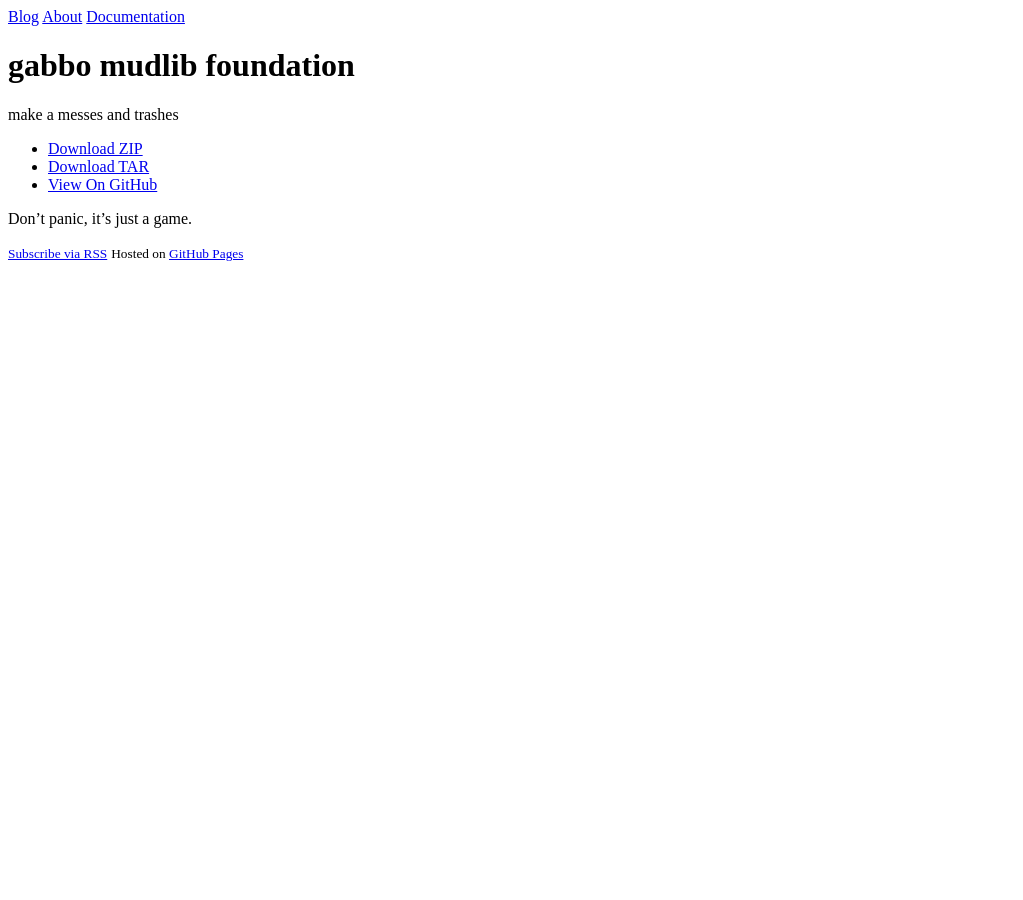
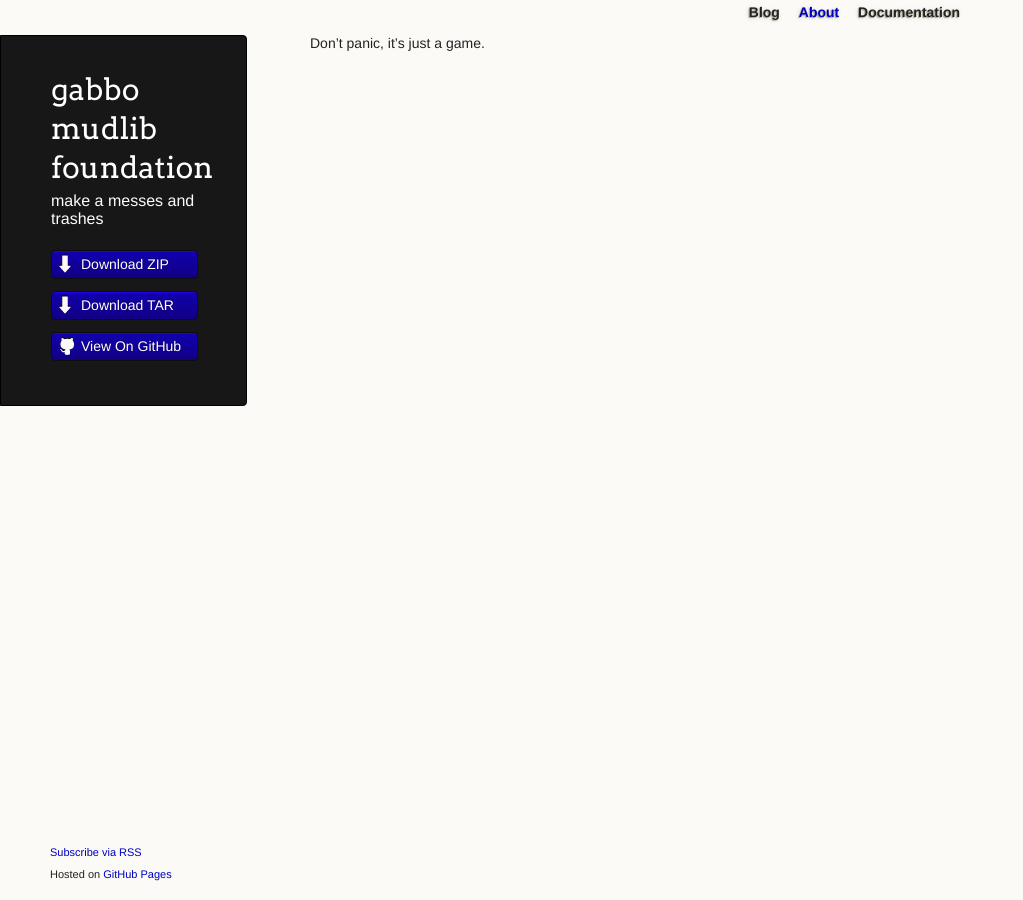
Before and after one commit to bobalu113/gabbo, a Jekyll site: the page built from _posts/static/2014-07-19-about.md, in a window 1280 px wide. Shown: the whole page, without its empty margins (0-1023 px from the left). Built offline with Jekyll 4.4.1, drawn with Linux system fonts in a browser that asks for light colours; Markdown is read by kramdown in place of the engine named in the settings.

Commit message:
pritty pritty page

```diff
--- a/_layouts/default.html
+++ b/_layouts/default.html
@@ -5,8 +5,8 @@
     <meta http-equiv="X-UA-Compatible" content="chrome=1">
     <title>gabbo mudlib foundation{% if page.url != '/index.html' %}| {{page.title}}{% endif %}</title>
 
-    <link rel="stylesheet" href="stylesheets/styles.css">
-    <link rel="stylesheet" href="stylesheets/pygment_trac.css">
+    <link rel="stylesheet" href="{{site.baseurl}}/stylesheets/styles.css">
+    <link rel="stylesheet" href="{{site.baseurl}}/stylesheets/pygment_trac.css">
     <script src="javascripts/scale.fix.js"></script>
     <meta name="viewport" content="width=device-width, initial-scale=1, user-scalable=no">
     <!--[if lt IE 9]>
@@ -17,7 +17,7 @@
     <div class="wrapper">
       <nav>
         <a class="{% if page.section == "blog" %}active{% endif %}" href="{{site.baseurl}}/">Blog</a>
-        <a class="{% if page.url == "about/" %}active{% endif %}" href="{{site.baseurl}}/about">About</a>
+        <a class="{% if page.section == "about" %}active{% endif %}" href="{{site.baseurl}}/about">About</a>
         <a class="{% if page.section == "docs" %}active{% endif %}"href="{{site.baseurl}}/docs/mudlib">Documentation</a>
       </nav>
       <header>
--- a/stylesheets/styles.css
+++ b/stylesheets/styles.css
@@ -38,7 +38,6 @@ body {
 
 h1, h2, h3, h4, h5, h6 {
   color:#232323;
-  margin:36px 0 10px;
 }
 
 p, ul, ol, table, dl {
@@ -81,7 +80,6 @@ h4, h5, h6 {
 article h3 {
   font-family: Helvetica, Verdana, sans-serif;
   font-weight: bold;
-  margin-top: 15px;
 }
 
 article time {
@@ -335,7 +333,7 @@ section {
   width:650px;
   float:right;
   padding-bottom:20px;
-  padding-top: 15px;
+  margin-top: 30px;
 }
 
 nav {
@@ -429,7 +427,7 @@ footer span {
   header ul {
     position:absolute;
     right:130px;
-    top:54px;
+    top:51px;
   }
 }
 
```
Also changed, not shown: _posts/static/2014-07-19-about.md (+1 -0 lines).
